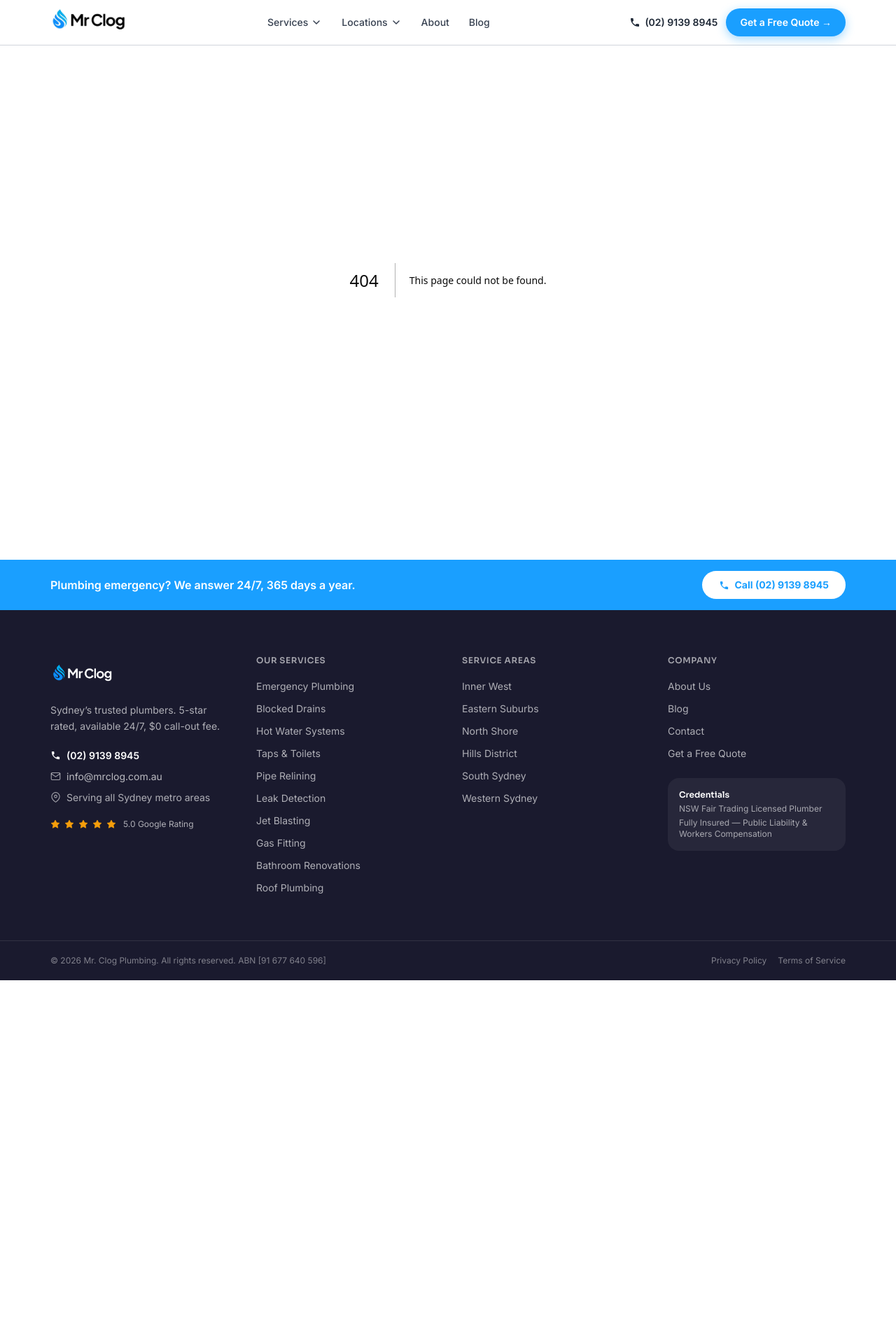
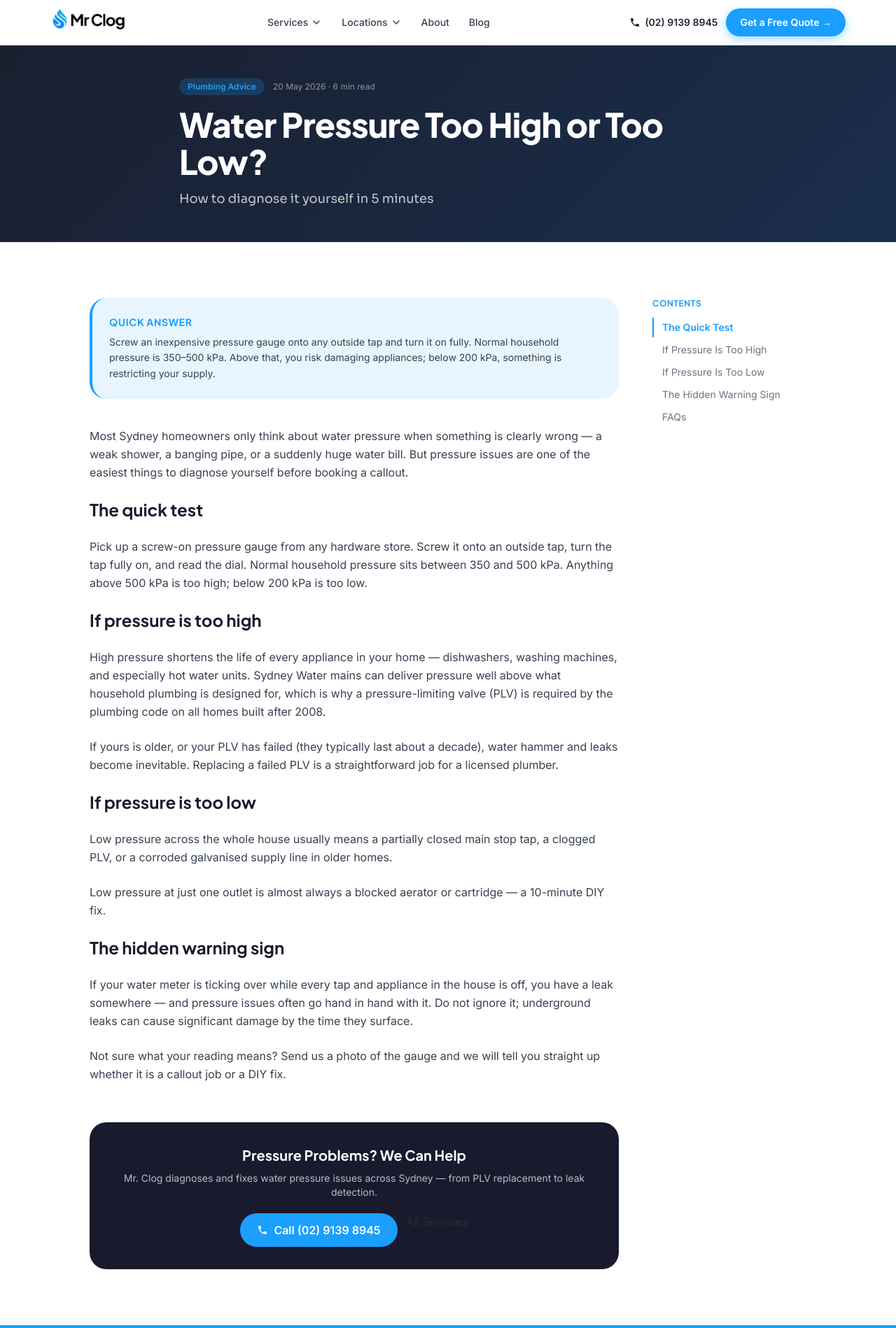
Before and after one commit to mrclogplumbing/mrclog-website, a Next.js app: page /blog/water-pressure-too-high-or-too-low in a window 1280 px wide. Before the commit this address had no page. Shown: the top 1898 px of the page at 70% size. Before the commit the page ends 1401 px from the top, so only its background shows below. Built offline with nearby package versions, Linux system fonts and the light colour scheme.

Commit message:
Add blog post: Water Pressure Too High or Too Low
This page provides information on diagnosing water pressure issues, including tests for high and low pressure, and potential causes and solutions.

```diff
--- /dev/null
+++ b/src/app/blog/water-pressure-too-high-or-too-low/page.tsx
@@ -0,0 +1,112 @@
+import type { Metadata } from "next";
+import Link from "next/link";
+import { PhoneCallIcon } from "@/components/ui/ServiceIcons";
+import TableOfContents from "@/components/blog/TableOfContents";
+import BlogPostSchema from "@/components/blog/BlogPostSchema";
+
+export const metadata: Metadata = {
+  title: "Water Pressure Too High or Too Low? How to Diagnose It Yourself | Mr. Clog Blog",
+  description:
+    "Bad water pressure isn't just annoying — it can damage appliances or signal a hidden leak. Here's how to test your own pressure in 5 minutes and know when it's serious.",
+  openGraph: {
+    type: "article",
+    title: "Water Pressure Too High or Too Low? How to Diagnose It Yourself | Mr. Clog Blog",
+    description: "Bad water pressure isn't just annoying — it can damage appliances or signal a hidden leak. Here's how to test your own pressure in 5 minutes and know when it's serious.",
+    url: "https://www.mrclog.com.au/blog/water-pressure-too-high-or-too-low",
+    siteName: "Mr. Clog Plumbing",
+    publishedTime: "2026-05-20",
+    modifiedTime: "2026-05-20",
+    authors: ["Mr. Clog Plumbing"],
+    locale: "en_AU",
+  },
+  alternates: { canonical: "https://www.mrclog.com.au/blog/water-pressure-too-high-or-too-low" },
+};
+
+const PHONE = "(02) 9139 8945";
+const PHONE_HREF = "tel:+61291398945";
+
+const tocItems = [
+  { id: "test", title: "The Quick Test" },
+  { id: "too-high", title: "If Pressure Is Too High" },
+  { id: "too-low", title: "If Pressure Is Too Low" },
+  { id: "hidden-leak", title: "The Hidden Warning Sign" },
+  { id: "faq", title: "FAQs" },
+];
+
+export default function BlogWaterPressurePage() {
+  return (
+    <>
+      <BlogPostSchema
+        slug="water-pressure-too-high-or-too-low"
+        title="Water Pressure Too High or Too Low? How to Diagnose It Yourself"
+        description="Bad water pressure isn't just annoying — it can damage appliances or signal a hidden leak. Here's how to test your own pressure in 5 minutes and know when it's serious."
+        datePublished="2026-05-20"
+        faqs={[{"q":"What is normal household water pressure?","a":"Normal household water pressure sits between 350 and 500 kPa. Above 500 kPa is too high and risks damaging appliances; below 200 kPa is too low and may indicate a partial blockage or failing valve."},{"q":"Do I need a pressure-limiting valve?","a":"In NSW, all homes built since 2008 are required to have a pressure-limiting valve. They typically last around a decade before they need replacement."}]}
+      />
+      {/* Hero */}
+      <section className="relative pt-16 flex items-center min-h-[38vh]" style={{ background: "var(--color-dark)" }}>
+        <div className="absolute inset-0" style={{ background: "linear-gradient(135deg, rgba(26,31,46,0.97) 0%, rgba(26,159,255,0.15) 100%)" }} aria-hidden="true" />
+        <div className="relative section-container py-12 md:py-18">
+          <div className="max-w-3xl">
+            <div className="flex items-center gap-3 mb-4">
+              <span className="text-xs font-semibold px-3 py-1 rounded-full" style={{ background: "rgba(26,159,255,0.2)", color: "var(--color-brand-blue)" }}>Plumbing Advice</span>
+              <span className="text-xs" style={{ color: "rgba(255,255,255,0.5)" }}>20 May 2026 · 6 min read</span>
+            </div>
+            <h1 className="font-logo font-extrabold text-white mb-3" style={{ fontSize: "clamp(1.8rem, 4.5vw, 3rem)", lineHeight: "1.1", letterSpacing: "-0.02em" }}>
+              Water Pressure Too High or Too Low?
+            </h1>
+            <p className="font-display text-lg" style={{ color: "rgba(255,255,255,0.75)" }}>How to diagnose it yourself in 5 minutes</p>
+          </div>
+        </div>
+      </section>
+
+      <div className="section-container py-14 md:py-20">
+        <div className="lg:grid lg:grid-cols-[1fr_220px] lg:gap-12 max-w-5xl mx-auto">
+          <article>
+            <div className="rounded-2xl p-6 mb-10 border-l-4" style={{ background: "var(--color-brand-blue-light)", borderColor: "var(--color-brand-blue)" }}>
+              <p className="font-logo font-bold text-sm uppercase tracking-wider mb-2" style={{ color: "var(--color-brand-blue)" }}>Quick Answer</p>
+              <p className="text-gray-700 text-sm leading-relaxed">
+                Screw an inexpensive pressure gauge onto any outside tap and turn it on fully. Normal household pressure is 350–500 kPa. Above that, you risk damaging appliances; below 200 kPa, something is restricting your supply.
+              </p>
+            </div>
+
+            <div className="space-y-6 text-gray-700 leading-relaxed">
+              <p>Most Sydney homeowners only think about water pressure when something is clearly wrong — a weak shower, a banging pipe, or a suddenly huge water bill. But pressure issues are one of the easiest things to diagnose yourself before booking a callout.</p>
+
+              <h2 id="test" className="font-logo font-bold text-2xl mt-10 mb-4" style={{ color: "var(--color-dark)" }}>The quick test</h2>
+              <p>Pick up a screw-on pressure gauge from any hardware store. Screw it onto an outside tap, turn the tap fully on, and read the dial. Normal household pressure sits between 350 and 500 kPa. Anything above 500 kPa is too high; below 200 kPa is too low.</p>
+
+              <h2 id="too-high" className="font-logo font-bold text-2xl mb-4" style={{ color: "var(--color-dark)" }}>If pressure is too high</h2>
+              <p>High pressure shortens the life of every appliance in your home — dishwashers, washing machines, and especially hot water units. Sydney Water mains can deliver pressure well above what household plumbing is designed for, which is why a pressure-limiting valve (PLV) is required by the plumbing code on all homes built after 2008.</p>
+              <p>If yours is older, or your PLV has failed (they typically last about a decade), water hammer and leaks become inevitable. Replacing a failed PLV is a straightforward job for a licensed plumber.</p>
+
+              <h2 id="too-low" className="font-logo font-bold text-2xl mb-4" style={{ color: "var(--color-dark)" }}>If pressure is too low</h2>
+              <p>Low pressure across the whole house usually means a partially closed main stop tap, a clogged PLV, or a corroded galvanised supply line in older homes.</p>
+              <p>Low pressure at just one outlet is almost always a blocked aerator or cartridge — a 10-minute DIY fix.</p>
+
+              <h2 id="hidden-leak" className="font-logo font-bold text-2xl mb-4" style={{ color: "var(--color-dark)" }}>The hidden warning sign</h2>
+              <p>If your water meter is ticking over while every tap and appliance in the house is off, you have a leak somewhere — and pressure issues often go hand in hand with it. Do not ignore it; underground leaks can cause significant damage by the time they surface.</p>
+              <p>Not sure what your reading means? Send us a photo of the gauge and we will tell you straight up whether it is a callout job or a DIY fix.</p>
+            </div>
+
+            <div className="mt-14 rounded-2xl p-8 text-center" style={{ background: "var(--color-dark)" }}>
+              <p className="font-logo font-bold text-xl text-white mb-2">Pressure Problems? We Can Help</p>
+              <p className="text-sm mb-5" style={{ color: "rgba(255,255,255,0.7)" }}>Mr. Clog diagnoses and fixes water pressure issues across Sydney — from PLV replacement to leak detection.</p>
+              <div className="flex gap-3 justify-center flex-wrap">
+                <a href={PHONE_HREF} className="inline-flex items-center gap-2 px-6 py-3 rounded-full font-semibold text-white" style={{ background: "var(--color-brand-blue)" }}>
+                  <PhoneCallIcon size={16} />
+                  Call {PHONE}
+                </a>
+                <Link href="/services" className="btn-outline-white">All Services</Link>
+              </div>
+            </div>
+          </article>
+
+          <aside className="hidden lg:block">
+            <TableOfContents items={tocItems} />
+          </aside>
+        </div>
+      </div>
+    </>
+  );
+}
```
